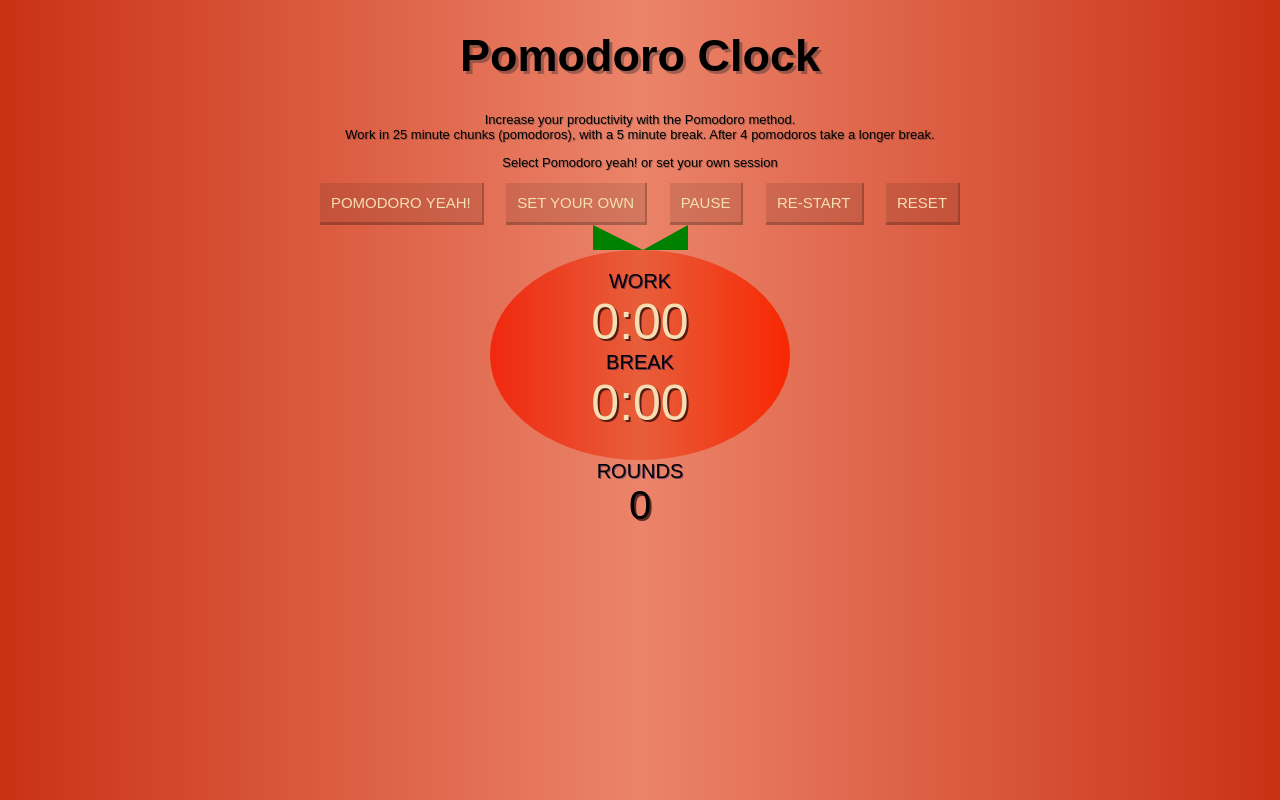
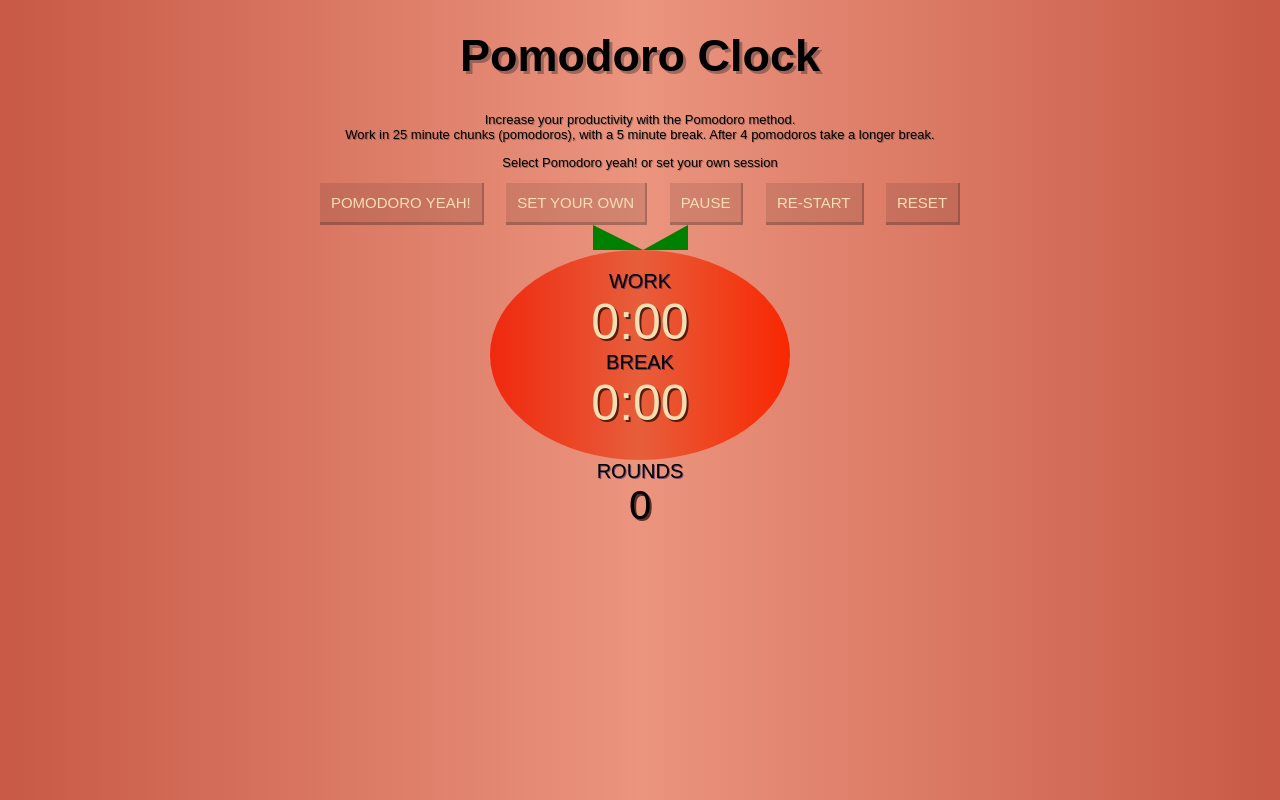
Before and after one commit to murdens/Pomodoro, a plain HTML site: page index.html in a window 1280 px wide. Drawn offline with Linux system fonts and the light colour scheme; a web font is replaced by a local one.

Commit message:
small backgroun colour change

```diff
--- a/style.css
+++ b/style.css
@@ -6,7 +6,7 @@
 html {
     box-sizing: border-box;
     font-size: 10px;
-    background: linear-gradient(90deg,#ca3115 0%, #eb846a 50%,#ca3115 100%);
+    background: linear-gradient(90deg,#c75946 0%, #eb947e 50%,#c75946 100%);
  }
 
  *, *:before, *:after {
```
